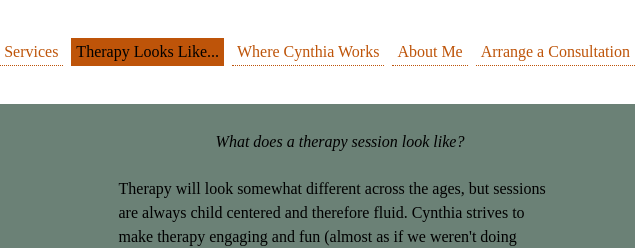
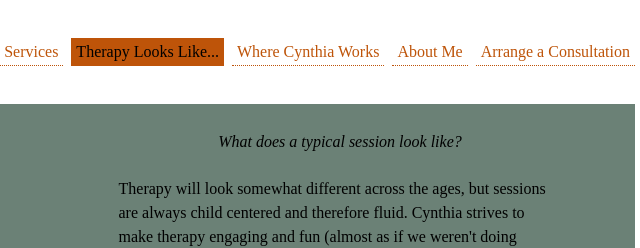
Before and after one commit to bobmonsour/cbascara, an Eleventy site: page src/pages/typicalsession.njk in a window 1280 px wide. Shown: the top 248 px of the page, 575-1215 px from the left. Built offline with nearby package versions, Linux system fonts and the light colour scheme; Eleventy itself is replaced by a stand-in of ours; files that its build step writes are made by us from their sources.

Commit message:
Changed typical session heading

```diff
--- a/src/pages/typicalsession.njk
+++ b/src/pages/typicalsession.njk
@@ -12,7 +12,7 @@ image: typicalsession-1400w.jpeg
       {% image "src/img/typicalsession.jpg", "A young boy reading", "100vw" %}
     </div>
     <div class="panel__info">
-      <h3 class="panel__title">What does a therapy session look like?</h3>
+      <h3 class="panel__title">What does a typical session look like?</h3>
       <p class="panel__text">
         Therapy will look somewhat different across the ages, but sessions are always child centered and therefore fluid. Cynthia strives to make therapy engaging and fun (almost as if we weren't doing "therapy" at all!). Sessions may take place on the floor, or a table; we may start inside then move outside. I will bring therapy materials (e.g., toys, games, online websites, applications), but your child will also likely have school work (e.g., vocabulary, science project) and their own toys to share.
       </p>
```
